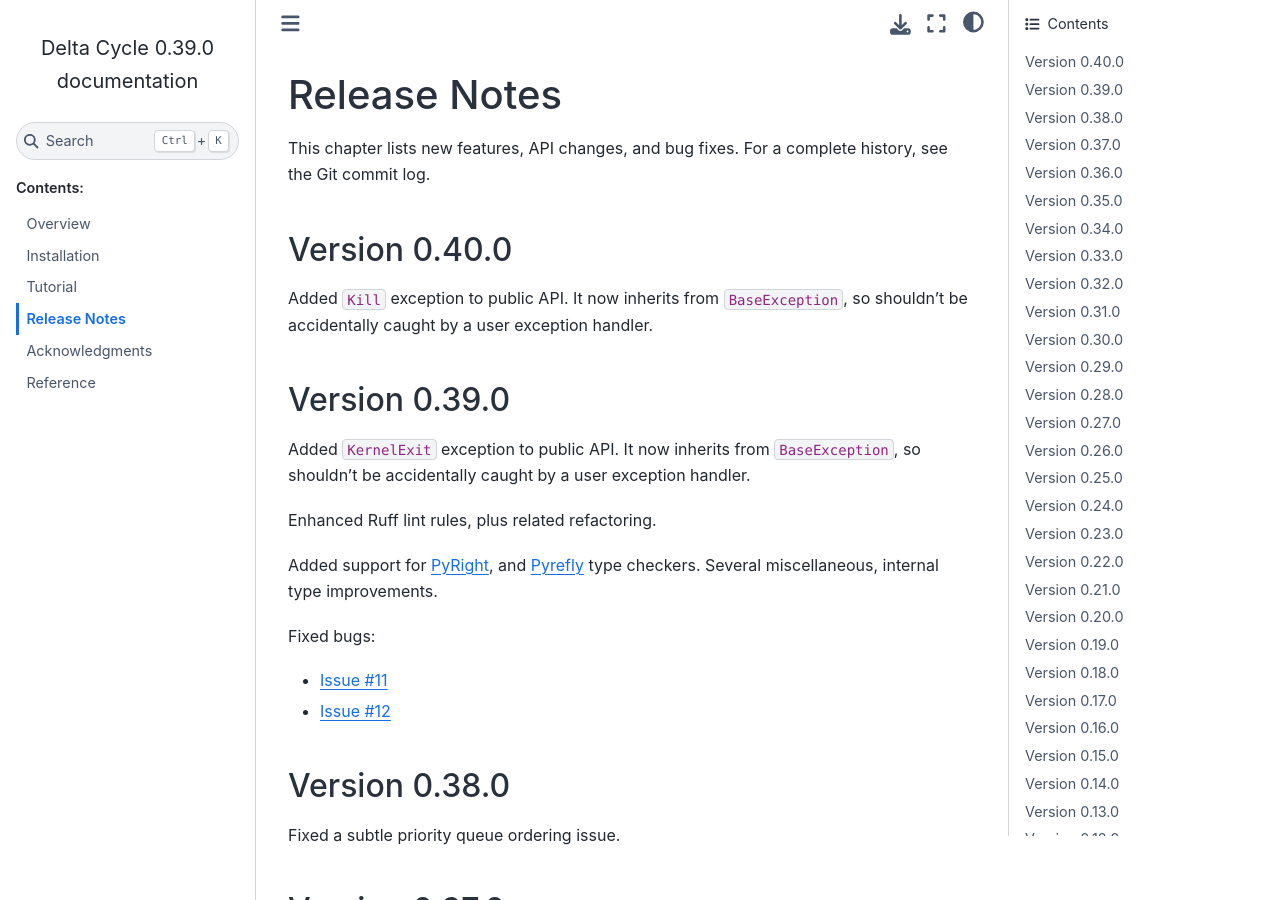
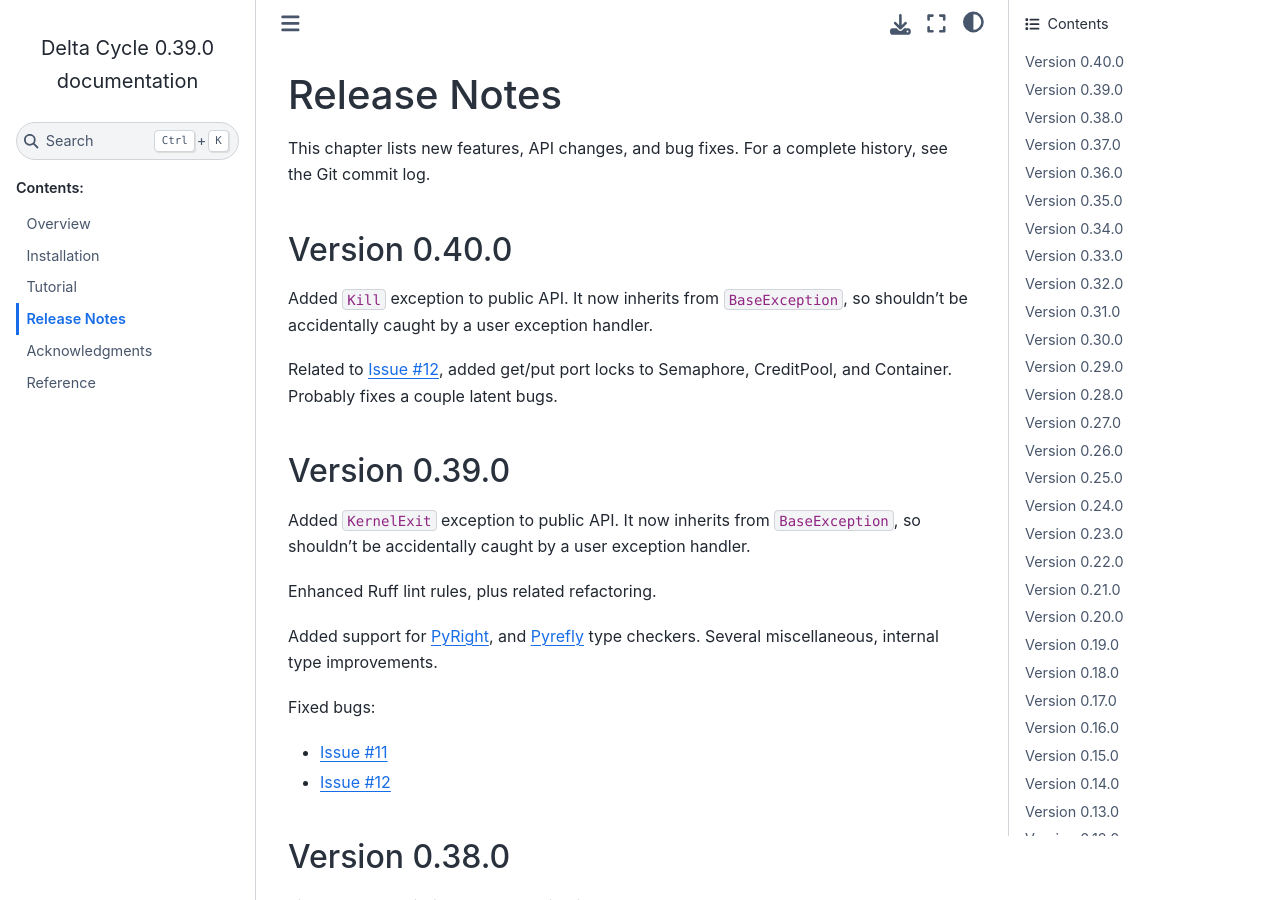
Before and after one commit to cjdrake/deltacycle, a Sphinx documentation site: the page built from doc/source/release_notes.rst, in a window 1280 px wide and 900 px high. Built offline with Sphinx 7.4.7 and the Sphinx Book theme 1.1.4, drawn with Linux system fonts in a browser that asks for light colours.

Commit message:
Update 0.40 release notes

```diff
--- a/doc/source/release_notes.rst
+++ b/doc/source/release_notes.rst
@@ -14,6 +14,10 @@ Version 0.40.0
 Added ``Kill`` exception to public API.
 It now inherits from ``BaseException``,
 so shouldn't be accidentally caught by a user exception handler.
+
+Related to `Issue #12 <https://github.com/cjdrake/deltacycle/issues/12>`_,
+added get/put port locks to Semaphore, CreditPool, and Container.
+Probably fixes a couple latent bugs.
 
 
 Version 0.39.0
```
